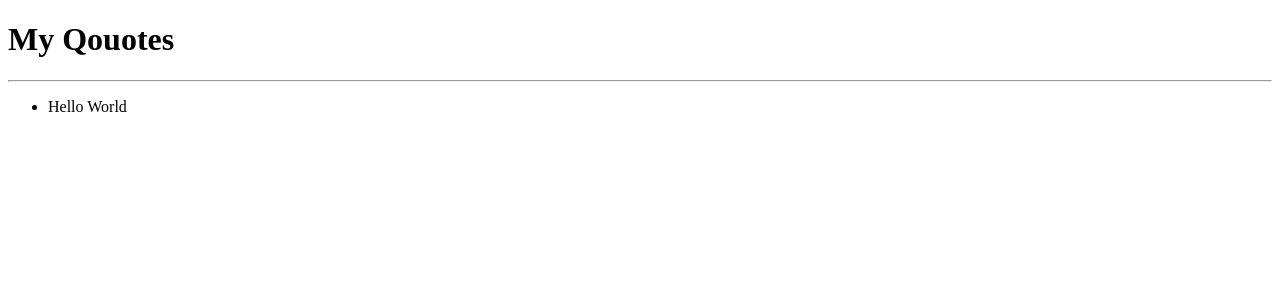
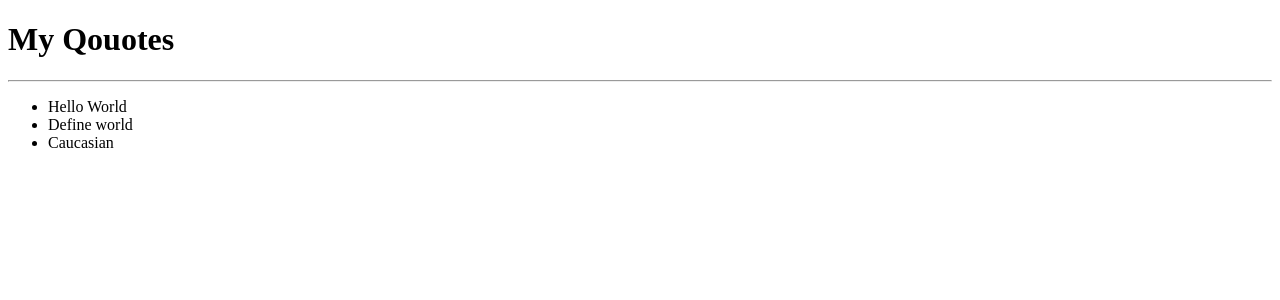
Before and after one commit to edwinkim16/Quotes-, an Angular app: page / in a window 1280 px wide. Shown: the top 300 px of the page. Built offline with nearby package versions, Linux system fonts and the light colour scheme.

Commit message:
adding a quote

```diff
--- a/src/app/quote/quote.component.ts
+++ b/src/app/quote/quote.component.ts
@@ -8,7 +8,9 @@ import { Quotes } from '../quotes';
 })
 export class QuoteComponent implements OnInit {
   quotes:Quotes[]=[
-    {name:"Hello World", description:"this is my first program",author:"Edwin"}
+    {name:"Hello World", description:"this is my first program",author:"Edwin"},
+    {name:"Define world", description:"We have 171 countries",author:"Grusha"},
+    {name:"Caucasian", description:"This is a novel",author:"Azdak"}
   ];
 
   constructor() { }
```
